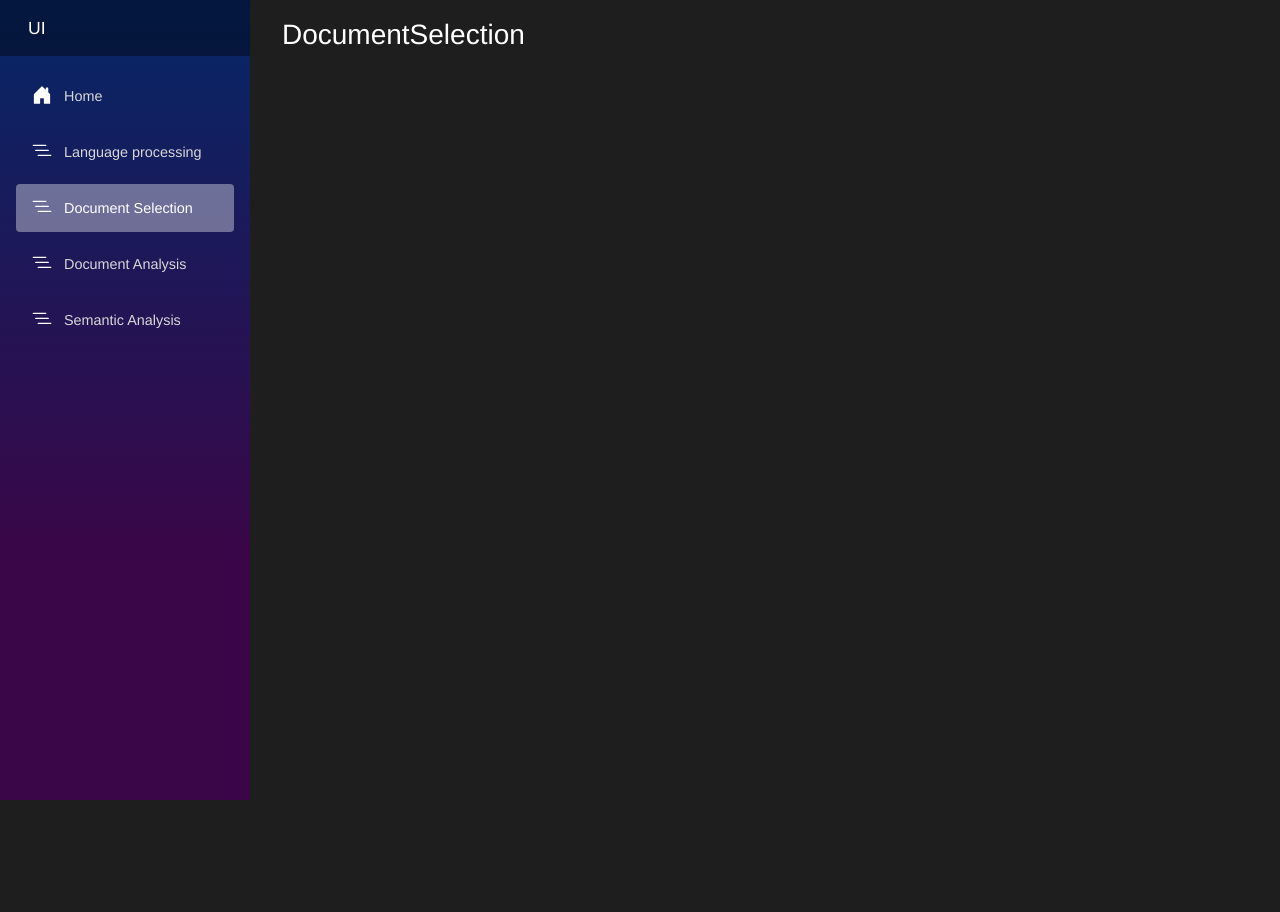
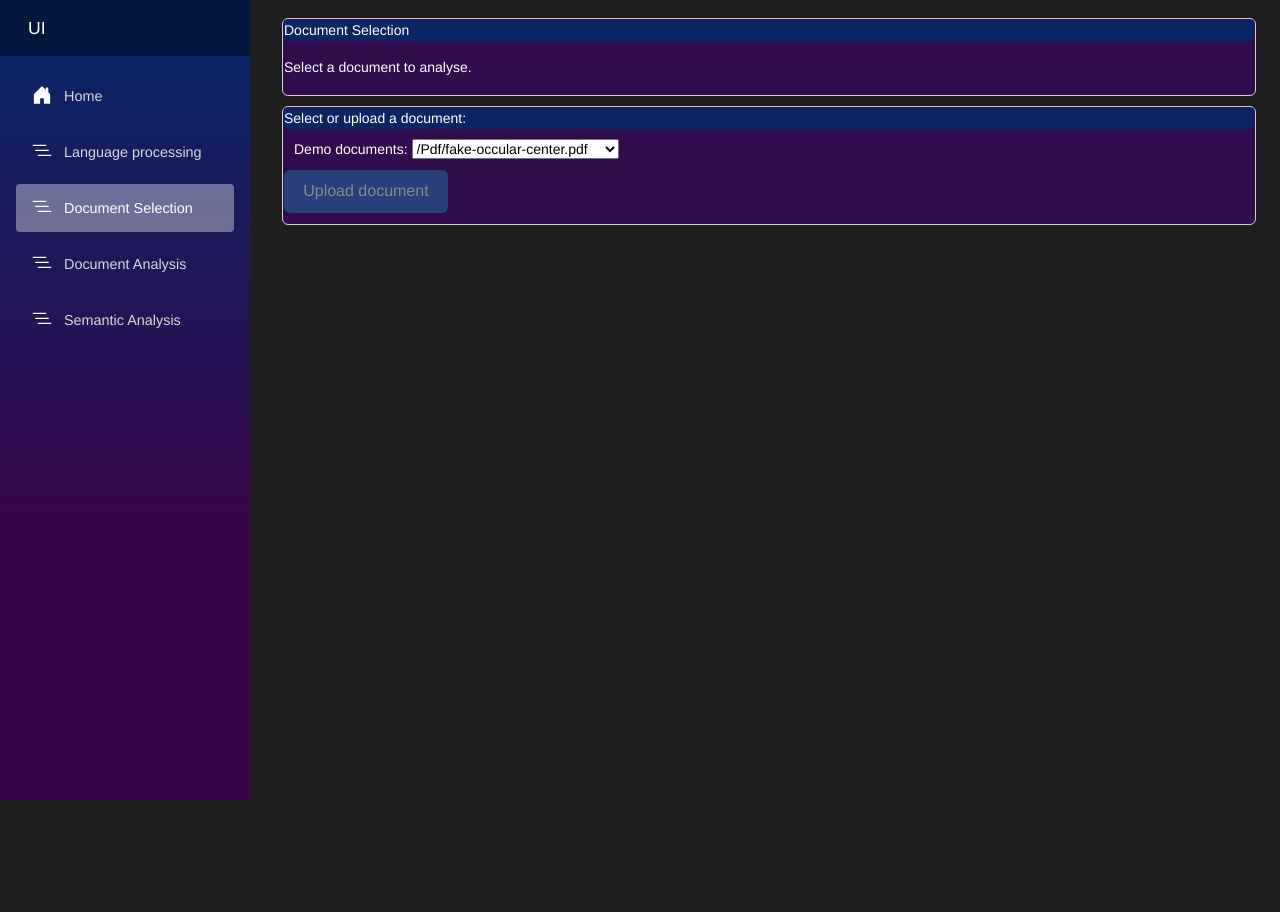
Before and after one commit to GuyHarel-Dev/Foundry-Project-02, an ASP.NET Core app: page /document-selection in a window 1280 px wide. Before the commit the page ends 800 px from the top, so only its background shows below. Run offline with ASP.NET Core 8, Linux system fonts and the light colour scheme; style sheets or scripts are compiled from the project's sources.

Commit message:
refact (ui): new page select document

```diff
--- a/DemoAzAI.Blazor/Components/Fragments/PageDescription.razor.css
+++ b/DemoAzAI.Blazor/Components/Fragments/PageDescription.razor.css
@@ -1,11 +1,16 @@
 .description_area {
-    background-color: #0d3451;
+    background-color: #300c4d;
     font-size: 16px;
     padding: 10px;
-
+    border: 1px solid #d0d0d0;
+    border-radius: 6px;
+    padding: 1px;
+    color: white;
+    font-size: 14px;
+    margin-bottom:10px;
 }
     .description_area .title {
-        background-color: #3e4c57
+        background-color: #0b2464
     }
 
     .description_area .model {
--- a/DemoAzAI.Blazor/Components/Pages/DocumentAnalysis.razor.cs
+++ b/DemoAzAI.Blazor/Components/Pages/DocumentAnalysis.razor.cs
@@ -218,11 +218,6 @@ public partial class DocumentAnalysis
 
     }
 
-    private void UploadDocument()
-    {
-
-    }
-
     private void DisplayDocument(DocumentAnalysisResult? result)
     {
         if (result == null) return;
--- a/DemoAzAI.Blazor/Components/Pages/DocumentAnalysis.razor.css
+++ b/DemoAzAI.Blazor/Components/Pages/DocumentAnalysis.razor.css
@@ -5,7 +5,6 @@
 
 
     .model-document-selection-area .model-selection-area,
-    .model-document-selection-area .document-selection-area,
     .model-document-selection-area .document-result-from-store {
         background-color: #444343;
         border: 1px solid #d0d0d0;
@@ -16,35 +15,14 @@
     }
 
         .model-document-selection-area .model-selection-area label,
-        .model-document-selection-area .document-selection-area label,
         .model-document-selection-area .document-result-from-store label {
             margin-right: 20px;
         }
 
         .model-document-selection-area .model-selection-area button,
-        .model-document-selection-area .document-selection-area button,
         .model-document-selection-area .document-result-from-store button {
             border: 1px solid #4f6a6a;
             color: white;
             margin-top: 10px;
             font-size: 14px;
         }
-
-
-.doc_view_result_area {
-    display: flex;
-    width: 100%;
-}
-
-    .doc_view_result_area .doc_view_area {
-
-    }
-
-        .doc_view_result_area .doc_view_area iframe {
-            width: 100%;
-            height: 100%;
-        }
-
-    .doc_view_result_area .doc_result_area {
-        width: 50%;
-    }
--- a/DemoAzAI.Blazor/Components/Pages/DocumentSelection.razor
+++ b/DemoAzAI.Blazor/Components/Pages/DocumentSelection.razor
@@ -2,8 +2,53 @@
 @inherits BasePage
 @rendermode InteractiveServer
 
-<h3>DocumentSelection</h3>
+@using DemoAzAI.Blazor.Components.Fragments
+
+
+<PageTitle>Document Selection</PageTitle>
+
+<PageDescription Title="Document Selection"
+                 Model=""
+                 Description="Select a document to analyse.">
+</PageDescription>
+
+<div class="document-selection-area">
+    <div class="title">Select or upload a document:</div>
+    <div class="select-document">
+        <label for="@SelectedDocument">Demo documents:</label>
+        <select class="model-select"
+                @bind="SelectedDocument">
+            <option value="@_demoDocumentEmpty">@_demoDocumentEmpty</option>
+            <option value="@_demoDocumentOccularCenter">@_demoDocumentOccularCenter</option>
+            <option value="@_demoDocumentLampReceit">@_demoDocumentLampReceit</option>
+            <option value="@_demoDocumentfKayakCertificate">@_demoDocumentfKayakCertificate</option>
+        </select>
+
+    </div>
+
+    <form @onsubmit="UploadDocument">
+
+        <button type="submit" class="ask-button" disabled>
+            <span>Upload document</span>
+        </button>
+
+    </form>
+</div>
+
+<div class="doc_view_area">
+    <iframe src="@($"{SelectedDocument}#toolbar=0&navpanes=0&scrollbar=0&view=FitH")"></iframe>
+</div>
 
 @code {
+    public string SelectedDocument { get; set; } = _demoDocumentOccularCenter;
 
+    private static string _demoDocumentEmpty = "/Pdf/empty-pdf.pdf";
+    private static string _demoDocumentOccularCenter = "/Pdf/fake-occular-center.pdf";
+    private static string _demoDocumentLampReceit = "/Pdf/fake-lamp-receit.pdf";
+    private static string _demoDocumentfKayakCertificate = "/Pdf/fake-kayak-certificate.pdf";
+
+    private void UploadDocument()
+    {
+
+    }
 }
--- /dev/null
+++ b/DemoAzAI.Blazor/Components/Pages/DocumentSelection.razor.css
@@ -0,0 +1,29 @@
+
+.document-selection-area {
+    background-color: #300c4d;
+    border: 1px solid #d0d0d0;
+    border-radius: 6px;
+    padding: 1px;
+    color: white;
+    font-size: 14px;
+}
+
+    .document-selection-area .title {
+        background-color: #0b2464;
+        margin-bottom: 10px;
+    }
+
+    .document-selection-area .select-document {
+        margin-left: 10px;
+        margin-bottom: 10px;
+    }
+
+    .document-selection-area button {
+        background-color: #283f7a;
+        margin-bottom: 10px;
+
+    }
+.doc_view_area iframe {
+    width: 100%;
+    height: 85vh;
+}
```
Also changed, not shown: DemoAzAI.Blazor/Components/Pages/DocumentAnalysis.razor (+0 -39 lines).
